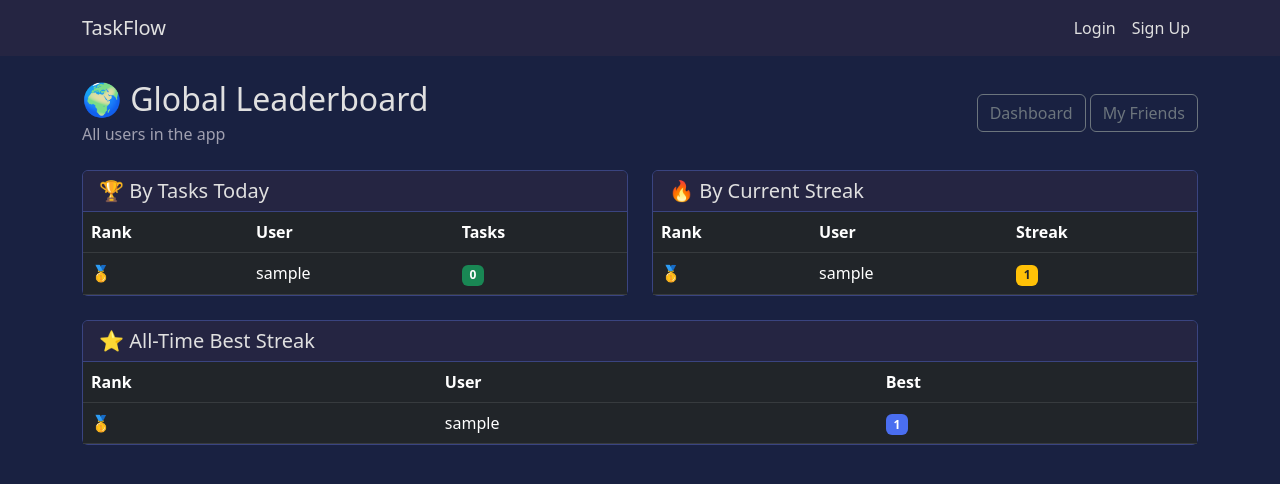
After one commit to MokhtarOmar16/task-tracker, a Django app: page /global/ in a window 1280 px wide. The commit adds this page. Shown: the top 484 px of the page. Run offline with Django 4.2, Linux system fonts and the light colour scheme; tables that the repository leaves empty hold one stand-in row (values such as "Sample post").

Commit message:
global dashboard

```diff
--- a/tasks/urls.py
+++ b/tasks/urls.py
@@ -28,4 +28,5 @@ urlpatterns = [
     path("friends/remove/<int:user_id>/", views.remove_friend, name="remove_friend"),
     path("feed/", views.social_feed, name="social_feed"),
     path("leaderboard/", views.leaderboard, name="leaderboard"),
+    path("global/", views.global_leaderboard, name="global_leaderboard"),
 ]
--- a/tasks/views.py
+++ b/tasks/views.py
@@ -28,21 +28,12 @@ def dashboard(request):
             (completed_today / (total_count + completed_today)) * 100
         )
 
-    friends_list = []
-    for fr in FriendRequest.objects.filter(
-        Q(from_user=request.user) | Q(to_user=request.user), status="accepted"
-    ):
-        if fr.from_user == request.user:
-            friends_list.append(fr.to_user)
-        else:
-            friends_list.append(fr.from_user)
-
-    friends_list.append(request.user)
+    all_users = User.objects.all()
 
     leaderboard_data = []
-    for user in friends_list:
+    for user in all_users:
         completed_tasks = Task.objects.filter(
-            user=user, completed_at__isnull=False
+            user=user, completed_at__date=today
         ).count()
         leaderboard_data.append(
             {
@@ -485,3 +476,40 @@ def leaderboard(request):
             "friends_list": friends_list,
         },
     )
+
+
+def global_leaderboard(request):
+    today = timezone.now().date()
+    all_users = User.objects.all()
+
+    leaderboard_data = []
+    for user in all_users:
+        completed_today = Task.objects.filter(
+            user=user, completed_at__date=today
+        ).count()
+        leaderboard_data.append(
+            {
+                "user": user,
+                "completed_tasks": completed_today,
+                "current_streak": user.current_streak,
+                "longest_streak": user.longest_streak,
+            }
+        )
+
+    leaderboard_data.sort(key=lambda x: x["completed_tasks"], reverse=True)
+
+    leaderboard_by_streak = sorted(leaderboard_data, key=lambda x: -x["current_streak"])
+    leaderboard_by_best = sorted(leaderboard_data, key=lambda x: -x["longest_streak"])
+
+    for i, entry in enumerate(leaderboard_data):
+        entry["rank"] = i + 1
+
+    return render(
+        request,
+        "tasks/global_leaderboard.html",
+        {
+            "leaderboard": leaderboard_data,
+            "leaderboard_by_streak": leaderboard_by_streak,
+            "leaderboard_by_best": leaderboard_by_best,
+        },
+    )
--- a/templates/base.html
+++ b/templates/base.html
@@ -194,6 +194,9 @@
                         <li class="nav-item">
                             <a class="nav-link" href="{% url 'friends' %}">Friends</a>
                         </li>
+                        <li class="nav-item">
+                            <a class="nav-link" href="{% url 'global_leaderboard' %}">Global</a>
+                        </li>
                     {% endif %}
                 </ul>
                 <ul class="navbar-nav">
--- a/templates/tasks/dashboard.html
+++ b/templates/tasks/dashboard.html
@@ -79,8 +79,8 @@
 
 <div class="card">
     <div class="card-header d-flex justify-content-between align-items-center">
-        <h5 class="mb-0">🏆 Leaderboard</h5>
-        <a href="{% url 'leaderboard' %}" class="btn btn-sm btn-outline-secondary">Full View</a>
+        <h5 class="mb-0">🌍 Global Leaderboard</h5>
+        <a href="{% url 'leaderboard' %}" class="btn btn-sm btn-outline-secondary">Friends Only</a>
     </div>
     <div class="card-body p-0">
         <div class="table-responsive">
@@ -89,7 +89,7 @@
                     <tr>
                         <th>Rank</th>
                         <th>User</th>
-                        <th>Tasks</th>
+                        <th>Tasks Today</th>
                         <th>Streak 🔥</th>
                         <th>Best ⭐</th>
                     </tr>
--- /dev/null
+++ b/templates/tasks/global_leaderboard.html
@@ -0,0 +1,112 @@
+{% extends 'base.html' %}
+
+{% block title %}Global Leaderboard - TaskFlow{% endblock %}
+
+{% block content %}
+<div class="row mb-4 align-items-center">
+    <div class="col">
+        <h2 class="mb-1">🌍 Global Leaderboard</h2>
+        <p class="text-muted mb-0">All users in the app</p>
+    </div>
+    <div class="col-auto">
+        <a href="{% url 'dashboard' %}" class="btn btn-outline-secondary">Dashboard</a>
+        <a href="{% url 'leaderboard' %}" class="btn btn-outline-secondary">My Friends</a>
+    </div>
+</div>
+
+<div class="row mb-4">
+    <div class="col-md-6">
+        <div class="card h-100">
+            <div class="card-header">
+                <h5 class="mb-0">🏆 By Tasks Today</h5>
+            </div>
+            <div class="card-body p-0">
+                <div class="table-responsive">
+                    <table class="table table-dark mb-0">
+                        <thead>
+                            <tr>
+                                <th>Rank</th>
+                                <th>User</th>
+                                <th>Tasks</th>
+                            </tr>
+                        </thead>
+                        <tbody>
+                            {% for entry in leaderboard %}
+                            <tr {% if entry.user == user %}class="table-primary"{% endif %}>
+                                <td>
+                                    {% if entry.rank == 1 %}🥇{% elif entry.rank == 2 %}🥈{% elif entry.rank == 3 %}🥉{% else %}{{ entry.rank }}{% endif %}
+                                </td>
+                                <td>{{ entry.user.username }}</td>
+                                <td><span class="badge bg-success">{{ entry.completed_tasks }}</span></td>
+                            </tr>
+                            {% endfor %}
+                        </tbody>
+                    </table>
+                </div>
+            </div>
+        </div>
+    </div>
+
+    <div class="col-md-6">
+        <div class="card h-100">
+            <div class="card-header">
+                <h5 class="mb-0">🔥 By Current Streak</h5>
+            </div>
+            <div class="card-body p-0">
+                <div class="table-responsive">
+                    <table class="table table-dark mb-0">
+                        <thead>
+                            <tr>
+                                <th>Rank</th>
+                                <th>User</th>
+                                <th>Streak</th>
+                            </tr>
+                        </thead>
+                        <tbody>
+                            {% for entry in leaderboard_by_streak %}
+                            <tr {% if entry.user == user %}class="table-primary"{% endif %}>
+                                <td>
+                                    {% if forloop.counter == 1 %}🥇{% elif forloop.counter == 2 %}🥈{% elif forloop.counter == 3 %}🥉{% else %}{{ forloop.counter }}{% endif %}
+                                </td>
+                                <td>{{ entry.user.username }}</td>
+                                <td><span class="badge bg-warning text-dark">{{ entry.current_streak }}</span></td>
+                            </tr>
+                            {% endfor %}
+                        </tbody>
+                    </table>
+                </div>
+            </div>
+        </div>
+    </div>
+</div>
+
+<div class="card">
+    <div class="card-header">
+        <h5 class="mb-0">⭐ All-Time Best Streak</h5>
+    </div>
+    <div class="card-body p-0">
+        <div class="table-responsive">
+            <table class="table table-dark mb-0">
+                <thead>
+                    <tr>
+                        <th>Rank</th>
+                        <th>User</th>
+                        <th>Best</th>
+                    </tr>
+                </thead>
+                <tbody>
+                    {% for entry in leaderboard_by_best %}
+                    <tr {% if entry.user == user %}class="table-primary"{% endif %}>
+                        <td>
+                            {% if forloop.counter == 1 %}🥇{% elif forloop.counter == 2 %}🥈{% elif forloop.counter == 3 %}🥉{% else %}{{ forloop.counter }}{% endif %}
+                        </td>
+                        <td>{{ entry.user.username }}</td>
+                        <td><span class="badge bg-info">{{ entry.longest_streak }}</span></td>
+                    </tr>
+                    {% endfor %}
+                </tbody>
+            </table>
+        </div>
+    </div>
+</div>
+{% endblock %}
```
